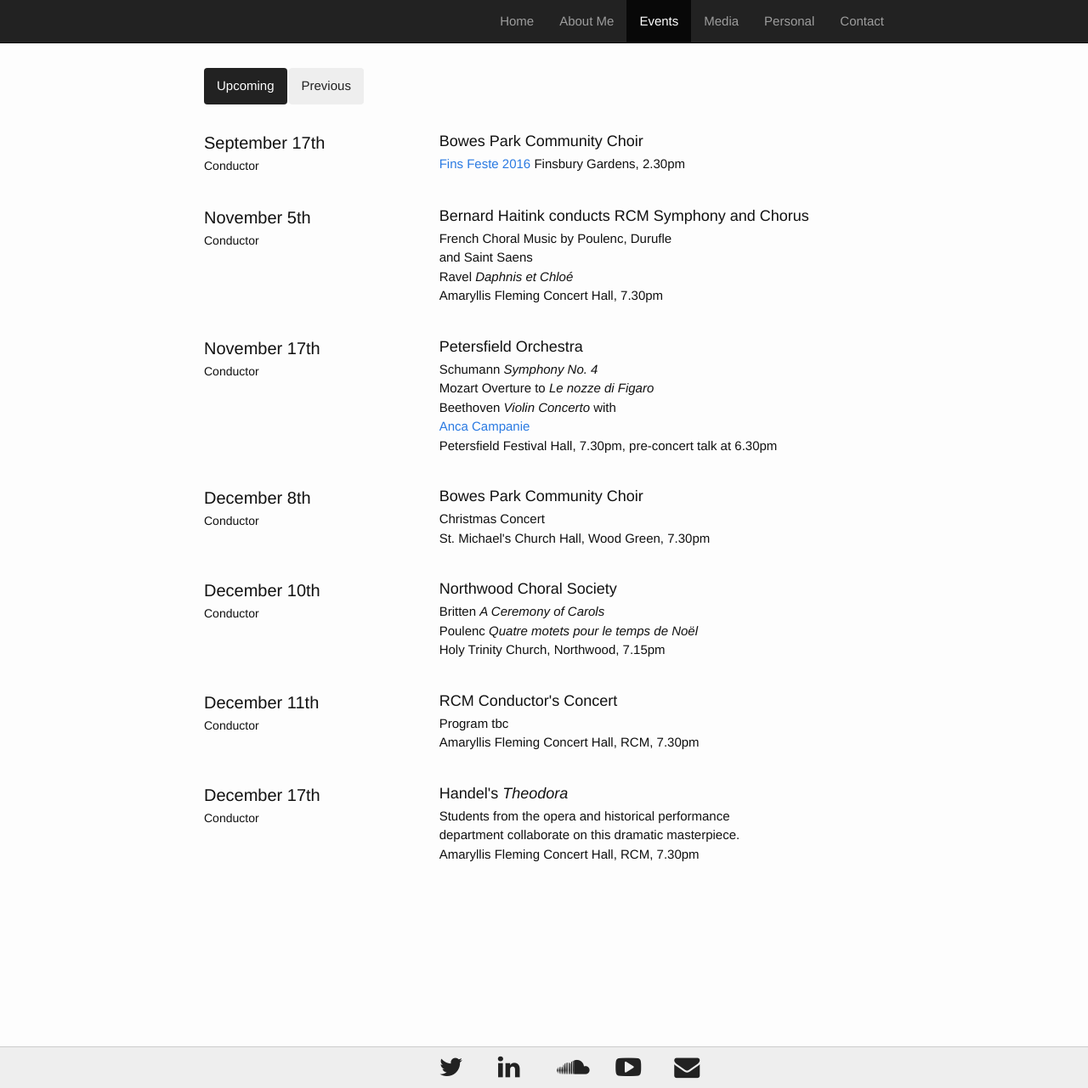
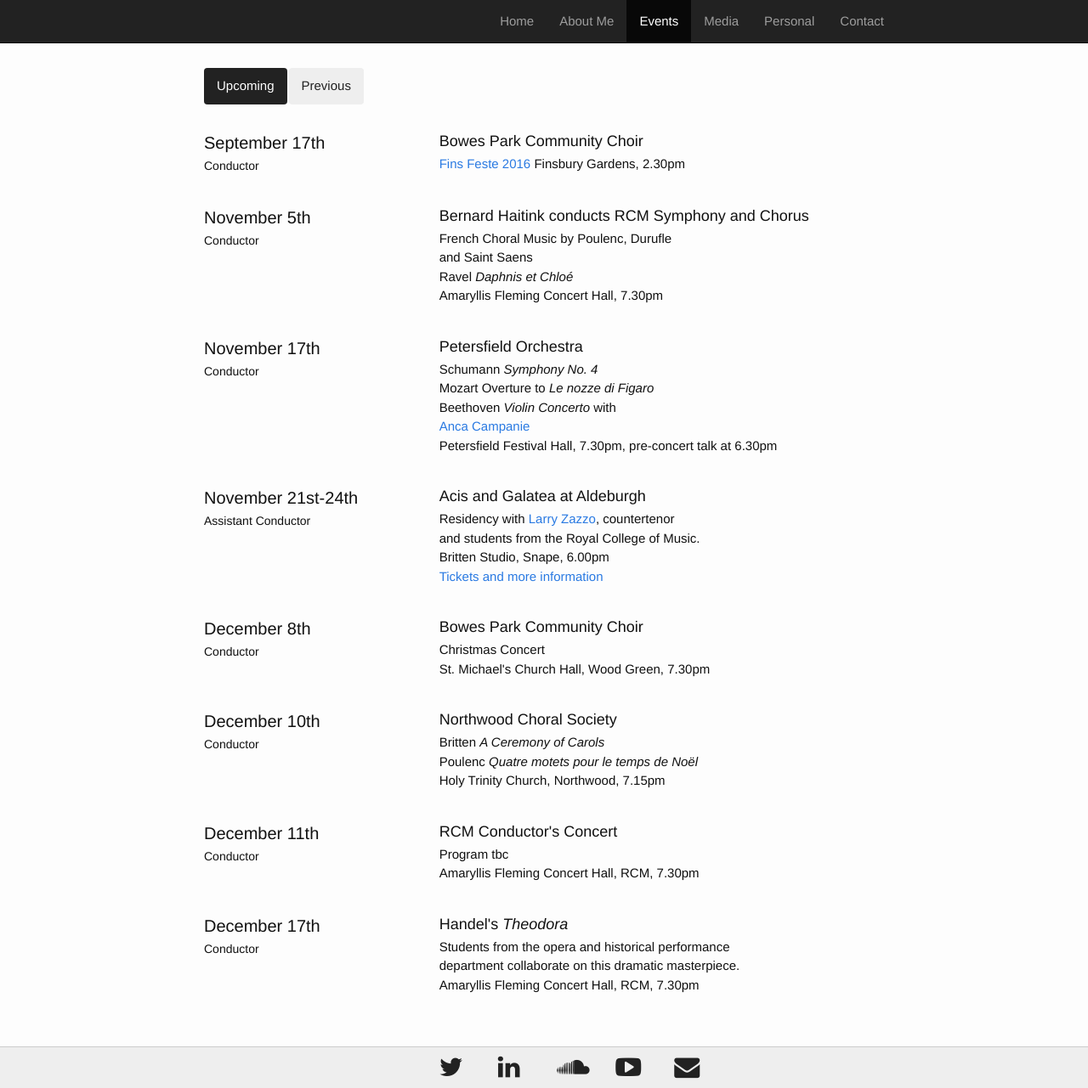
Before and after one commit to musicman10201/musicman10201.github.io, a Jekyll site: the page built from events.html, in a window 1280 px wide and 1281 px high. Shown: the whole window at 85% size. Built offline with Jekyll 4.4.1, drawn with Linux system fonts in a browser that asks for light colours.

Commit message:
Update events.yml

```diff
--- a/_data/events.yml
+++ b/_data/events.yml
@@ -24,6 +24,15 @@
     Beethoven <i>Violin Concerto</i> with <br>
     <a href="http://www.ancacampanie.com/">Anca Campanie</a><br>
     Petersfield Festival Hall, 7.30pm, pre-concert talk at 6.30pm
+-
+  date: November 21st-24th
+  title: Assistant Conductor
+  description: Acis and Galatea at Aldeburgh
+  subdescription: |
+    Residency with <a href="http://www.lawrencezazzo.com/">Larry Zazzo</a>, countertenor<br>
+    and students from the Royal College of Music.<br>
+    Britten Studio, Snape, 6.00pm <br>
+    <a href="https://tickets.aldeburgh.co.uk/Online/2016-open-session-acis-galatea/">Tickets and more information</a>
 -
   date: December 8th
   title: Conductor
```
